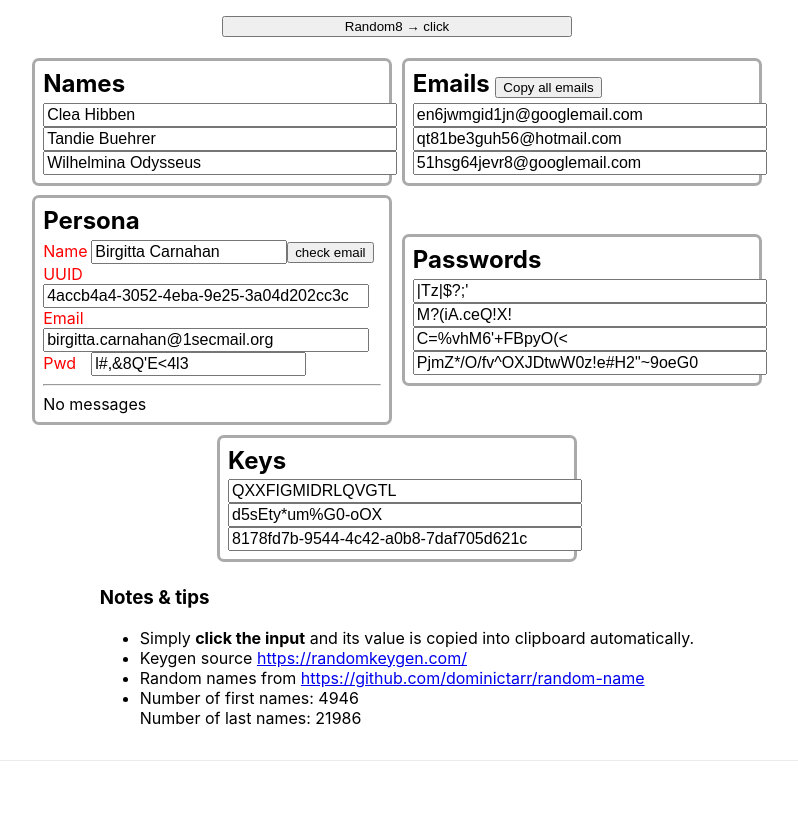
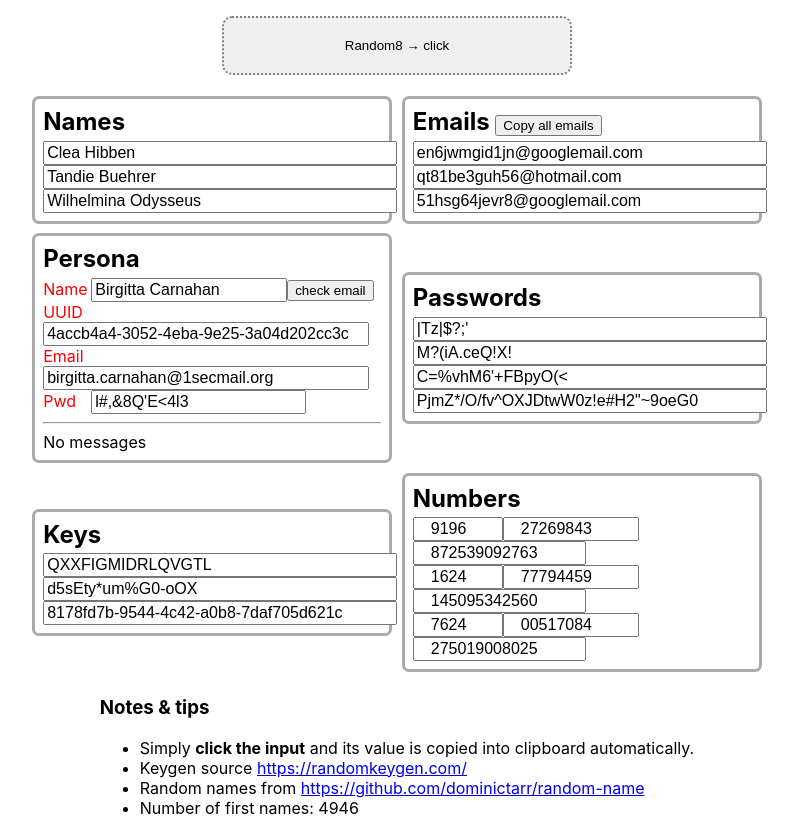
Before and after one commit to jirihofman/random8, a Next.js app: page / in a window 1280 px wide. Shown: the top 816 px of the page, without its empty margins (243-1041 px from the left). Built offline with nearby package versions, Linux system fonts and the light colour scheme.

Commit message:
- random numbers - github link - biger button

```diff
--- a/pages/index.jsx
+++ b/pages/index.jsx
@@ -23,11 +23,25 @@ export default function Home() {
   const getKeys = () => {
     return [getRandomKey(16, false, true, false, false), getRandomKey(16), uuid.v4()]
   }
+  const getNumbers = () => {
+    return [
+      getRandomKey(4, false, false, true, false, false),
+      getRandomKey(8, false, false, true, false, false),
+      getRandomKey(12, false, false, true, false, false),
+      getRandomKey(4, false, false, true, false, false),
+      getRandomKey(8, false, false, true, false, false),
+      getRandomKey(12, false, false, true, false, false),
+      getRandomKey(4, false, false, true, false, false),
+      getRandomKey(8, false, false, true, false, false),
+      getRandomKey(12, false, false, true, false, false),
+    ]
+  }
 
   const [names, setNames] = useState(getNames(3))
   const [emails, setEmails] = useState(getEmails(3))
   const [keys, setKeys] = useState(getKeys())
   const [passwords, setPasswords] = useState(getPasswords())
+  const [numbers, setNumbers] = useState(getNumbers())
   const personaName = getRandomName()
   const [persona, setPersona] = useState(genPersona(personaName))
   const [personaEmails, setPersonaEmails] = useState([])
@@ -39,6 +53,7 @@ export default function Home() {
     setEmails(getEmails(3))
     setKeys(getKeys())
     setPasswords(getPasswords())
+    setNumbers(getNumbers())
 
     const personaName = getRandomName()
     const newPersona = genPersona(personaName)
@@ -142,6 +157,19 @@ export default function Home() {
             }
           </div>
 
+          <div className={styles.card}>
+            <h3>Numbers</h3>
+            {
+              numbers.map((key, index) => {
+                const size = [0, 3, 6].includes(index) ? 5 : [1, 4, 7].includes(index) ? 10 : 14
+                return <span>
+                  <input type="text" className="number" size={size} readOnly value={key} onClick={handleInputClick} key={key} style={{paddingLeft: '1em'}} />
+                  {[2, 5, 8].includes(index) && <br />}
+                </span>
+              })
+            }
+          </div>
+
           <div>
             <h3>Notes & tips</h3>
             <ul>
@@ -157,7 +185,9 @@ export default function Home() {
         </div>
       </main>
 
-      <footer className={styles.footer}></footer>
+      <footer className={styles.footer}>
+        <a href="https://github.com/jirihofman/random8/" target="_blank">GitHub</a>
+      </footer>
     </div>
   )
 }
--- a/styles/Home.module.css
+++ b/styles/Home.module.css
@@ -122,6 +122,9 @@
 
 button#random8 {
   min-width: 350px;
+  padding: 20px;
+  border: 2px dotted gray;
+  border-radius: 10px;
 }
 
 @media (max-width: 600px) {
```
